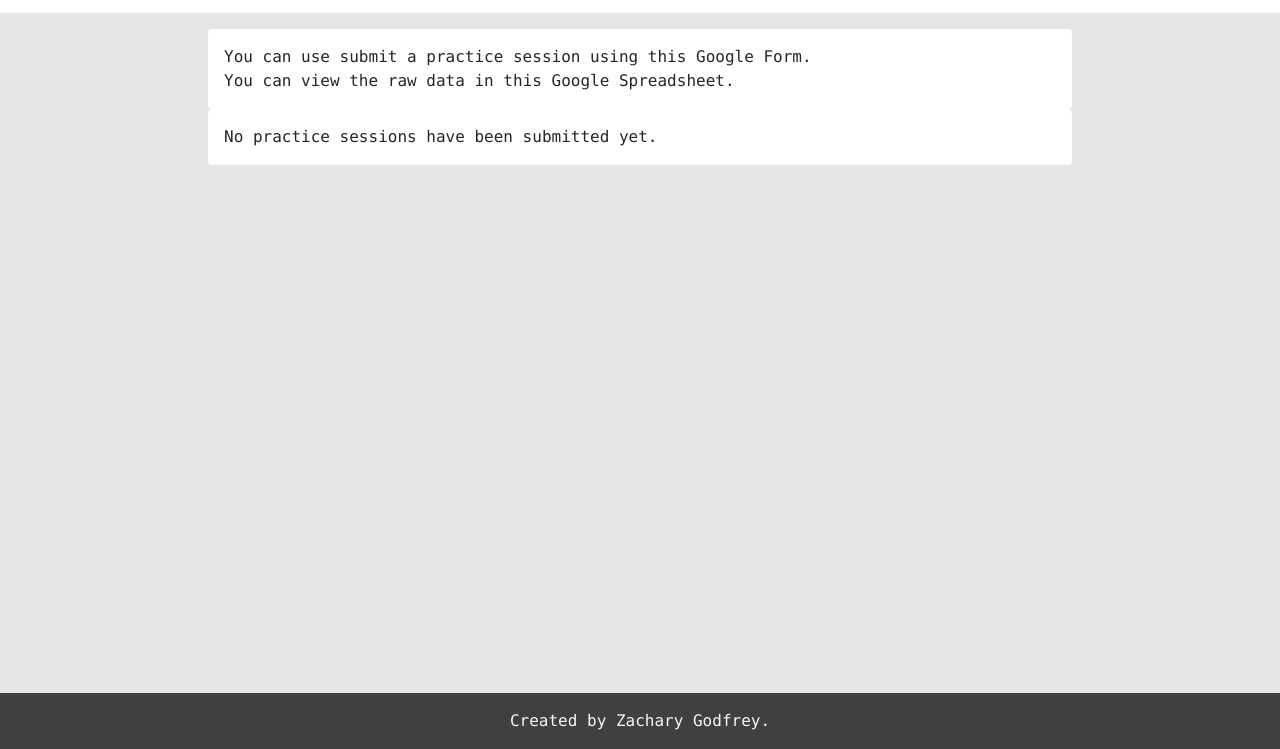
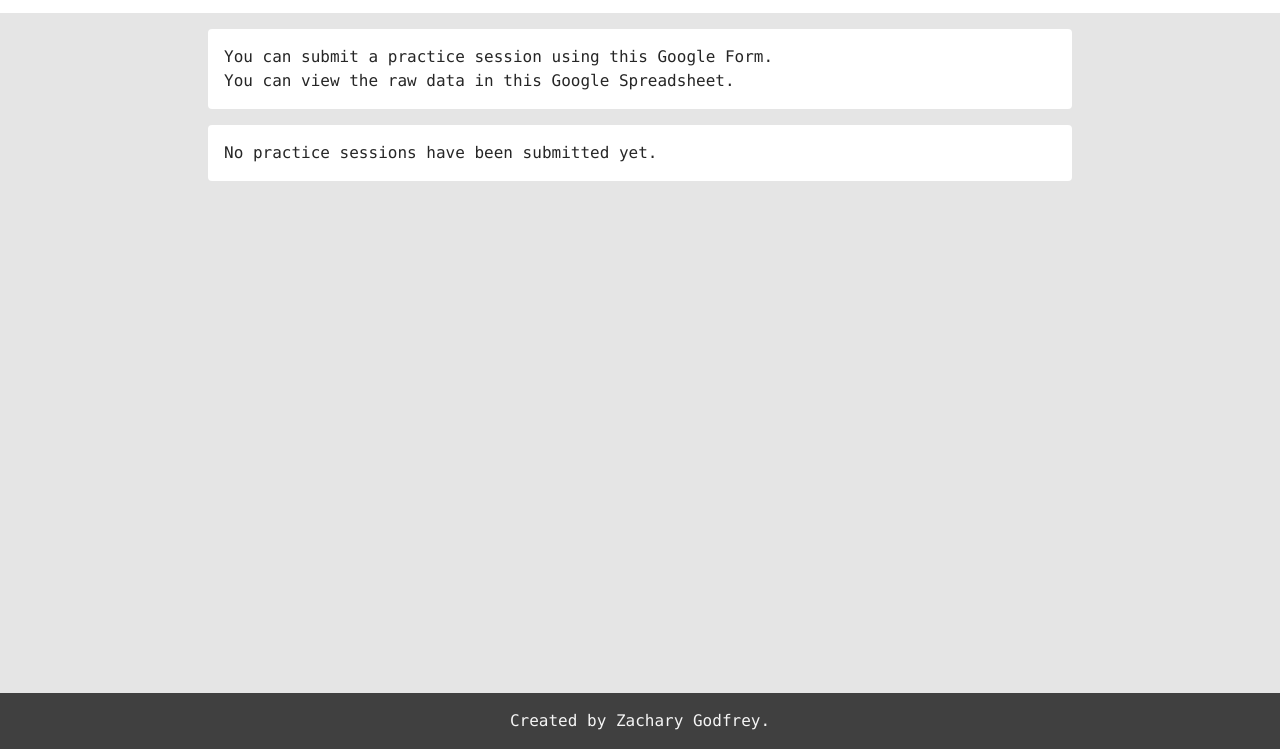
Before and after one commit to ZacharyGodfrey/iatc-trainer, a website: page client/index.html in a window 1280 px wide. Shown: the part 51-800 px from the top of the page. Drawn offline with nearby package versions, Linux system fonts and the light colour scheme; no server answers.

Commit message:
Fix text

```diff
--- a/client/index.html
+++ b/client/index.html
@@ -20,13 +20,13 @@
     </header>
 
     <main class="grow w-full max-w-4xl mx-auto p-4" x-data="DATA">
-      <section class="bg-white p-4 rounded">
-        <p>You can use submit a practice session using <a target="_blank" href="https://docs.google.com/forms/d/e/1FAIpQLSfWmTWE95z_oxA_13GvSSKS8aA8vyD3XHSGV0y52O27bCZkyA/viewform?usp=sf_link">this Google Form</a>.</p>
+      <section class="bg-white mb-4 p-4 rounded">
+        <p>You can submit a practice session using <a target="_blank" href="https://docs.google.com/forms/d/e/1FAIpQLSfWmTWE95z_oxA_13GvSSKS8aA8vyD3XHSGV0y52O27bCZkyA/viewform?usp=sf_link">this Google Form</a>.</p>
 
         <p>You can view the raw data in <a target="_blank" href="https://docs.google.com/spreadsheets/d/1wZQt0AIFaokmbVYYIVV65dx5Ty5xxE0xvJc-moip-tY/edit?usp=sharing">this Google Spreadsheet</a>.</p>
       </section>
 
-      <section class="bg-white p-4 rounded" x-cloak>
+      <section class="bg-white mb-4 p-4 rounded" x-cloak>
         <p x-show="sessions.length === 0">No practice sessions have been submitted yet.</p>
 
         <table x-show="sessions.length > 0">
```
